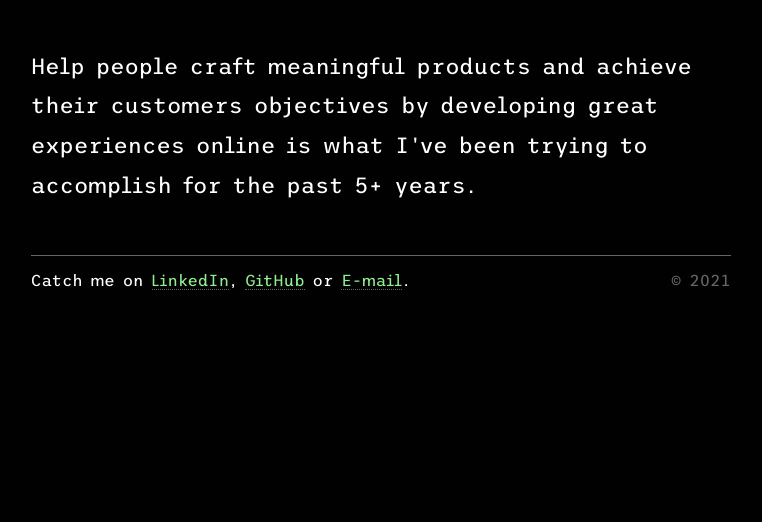
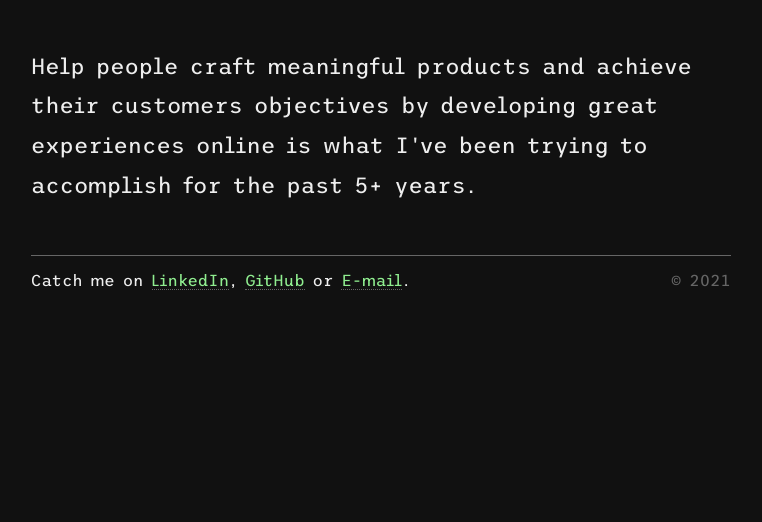
Before and after one commit to luanrv00/luanrv00.github.io, a plain HTML site: page index.html in a window 1280 px wide. Shown: the part 278-800 px from the top of the page, without its empty margins (259-1021 px from the left). Drawn offline with Linux system fonts and the light colour scheme.

Commit message:
Changes darker and lighter colors

```diff
--- a/static/style.css
+++ b/static/style.css
@@ -9,8 +9,8 @@
 }
 
 :root {
-  --darker: #010101;
-  --lighter: #fff;
+  --darker: #111;
+  --lighter: #eee;
   --shadow: #666;
   --green: lightgreen;
   --purple: purple;
```
